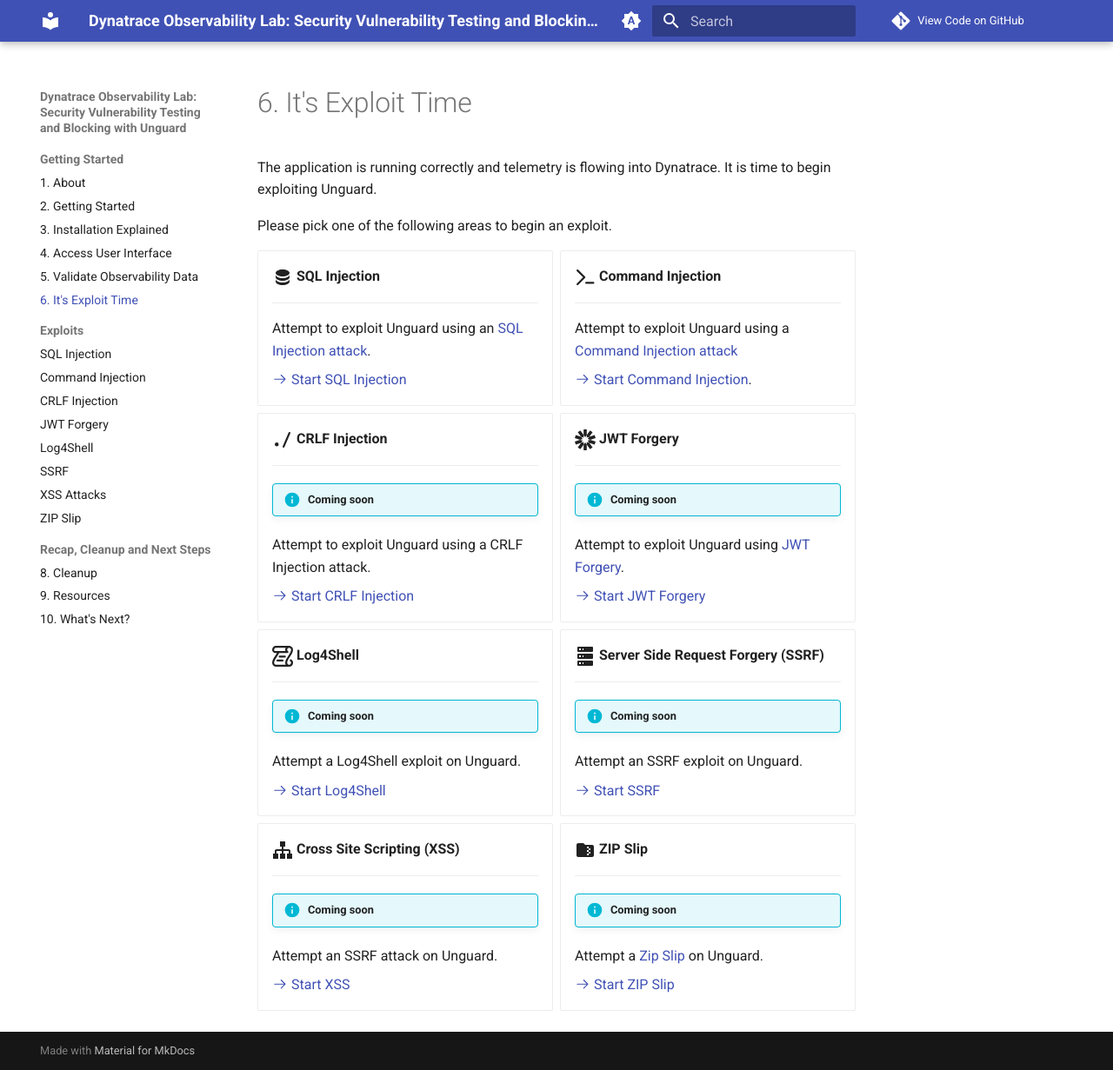
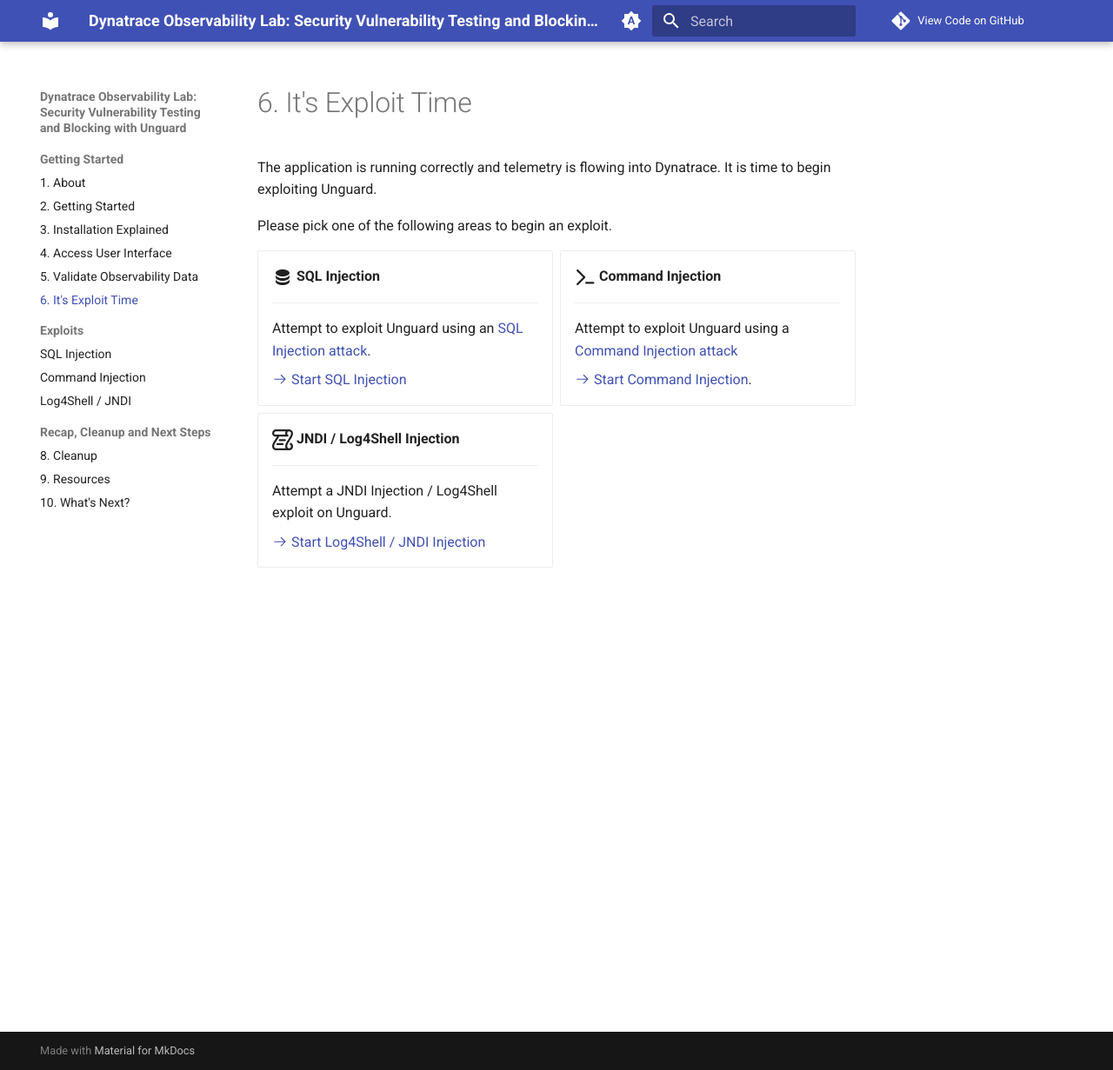
Before and after one commit to Dynatrace/obslab-unguard, an MkDocs documentation site: the page built from docs/exploit-time.md, in a window 1280 px wide and 1231 px high. Shown: the whole window at 87% size. Built offline with MkDocs 1.6.1 and Material for MkDocs 9.7.7, drawn with Linux system fonts in a browser that asks for light colours; comment, search, counter and statistics services are not loaded.

Commit message:
update docs

```diff
--- a/docs/exploit-time.md
+++ b/docs/exploit-time.md
@@ -21,63 +21,12 @@
 
     [:octicons-arrow-right-24: Start Command Injection](command-injection/index.md).
 
--   :octicons-rel-file-path-16:{ .lg .middle } __CRLF Injection__
+-   :octicons-log-16:{ .lg .middle } __JNDI / Log4Shell Injection__
 
     ---
 
-    !!! info "Coming soon"
+    Attempt a JNDI Injection / Log4Shell exploit on Unguard.
 
-    Attempt to exploit Unguard using a CRLF Injection attack.
+    [:octicons-arrow-right-24: Start Log4Shell / JNDI Injection](log4shell/index.md)
 
-    [:octicons-arrow-right-24: Start CRLF Injection](crlf-injection/index.md)
-
--   :simple-jsonwebtokens:{ .lg .middle } __JWT Forgery__
-
-    ---
-
-    !!! info "Coming soon"
-
-    Attempt to exploit Unguard using [JWT Forgery](https://portswigger.net/web-security/jwt){target=_blank}.
-
-    [:octicons-arrow-right-24: Start JWT Forgery](jwt-forgery/index.md)
-
--   :octicons-log-16:{ .lg .middle } __Log4Shell__
-
-    ---
-
-    !!! info "Coming soon"
-
-    Attempt a Log4Shell exploit on Unguard.
-
-    [:octicons-arrow-right-24: Start Log4Shell](log4shell/index.md)
-
-- :material-server:{ .lg .middle } __Server Side Request Forgery (SSRF)__
-
-    ---
-
-    !!! info "Coming soon"
-
-    Attempt an SSRF exploit on Unguard.
-
-    [:octicons-arrow-right-24: Start SSRF](ssrf/index.md)
-
-- :material-sitemap:{ .lg .middle } __Cross Site Scripting (XSS)__
-
-    ---
-
-    !!! info "Coming soon"
-
-    Attempt an SSRF attack on Unguard.
-
-    [:octicons-arrow-right-24: Start XSS](xss/index.md)
-
-- :material-folder-zip:{ .lg .middle } __ZIP Slip__
-
-    ---
-
-    !!! info "Coming soon"
-
-    Attempt a [Zip Slip](https://security.snyk.io/research/zip-slip-vulnerability){target=_blank} on Unguard.
-
-    [:octicons-arrow-right-24: Start ZIP Slip](zip-slip/index.md)
 </div>
--- a/mkdocs.yml
+++ b/mkdocs.yml
@@ -13,12 +13,7 @@
   - "Exploits":
     - "SQL Injection": sql-injection/index.md
     - "Command Injection": command-injection/index.md
-    - "CRLF Injection": crlf-injection/index.md
-    - "JWT Forgery": jwt-forgery/index.md
-    - "Log4Shell": log4shell/index.md
-    - "SSRF": ssrf/index.md
-    - "XSS Attacks": xss/index.md
-    - "ZIP Slip": zip-slip/index.md
+    - "Log4Shell / JNDI": log4shell/index.md
 
   - 'Recap, Cleanup and Next Steps':
     - '8. Cleanup': cleanup.md
```
Also changed, not shown: README.md (+1 -6 lines), docs/crlf-injection/index.md (deleted, +0 -4 lines), docs/index.md (+1 -6 lines), docs/jwt-forgery/index.md (deleted, +0 -4 lines), docs/log4shell/index.md (+1 -1 lines), docs/ssrf/index.md (deleted, +0 -4 lines), docs/xss/index.md (deleted, +0 -4 lines), docs/zip-slip/index.md (deleted, +0 -4 lines).
